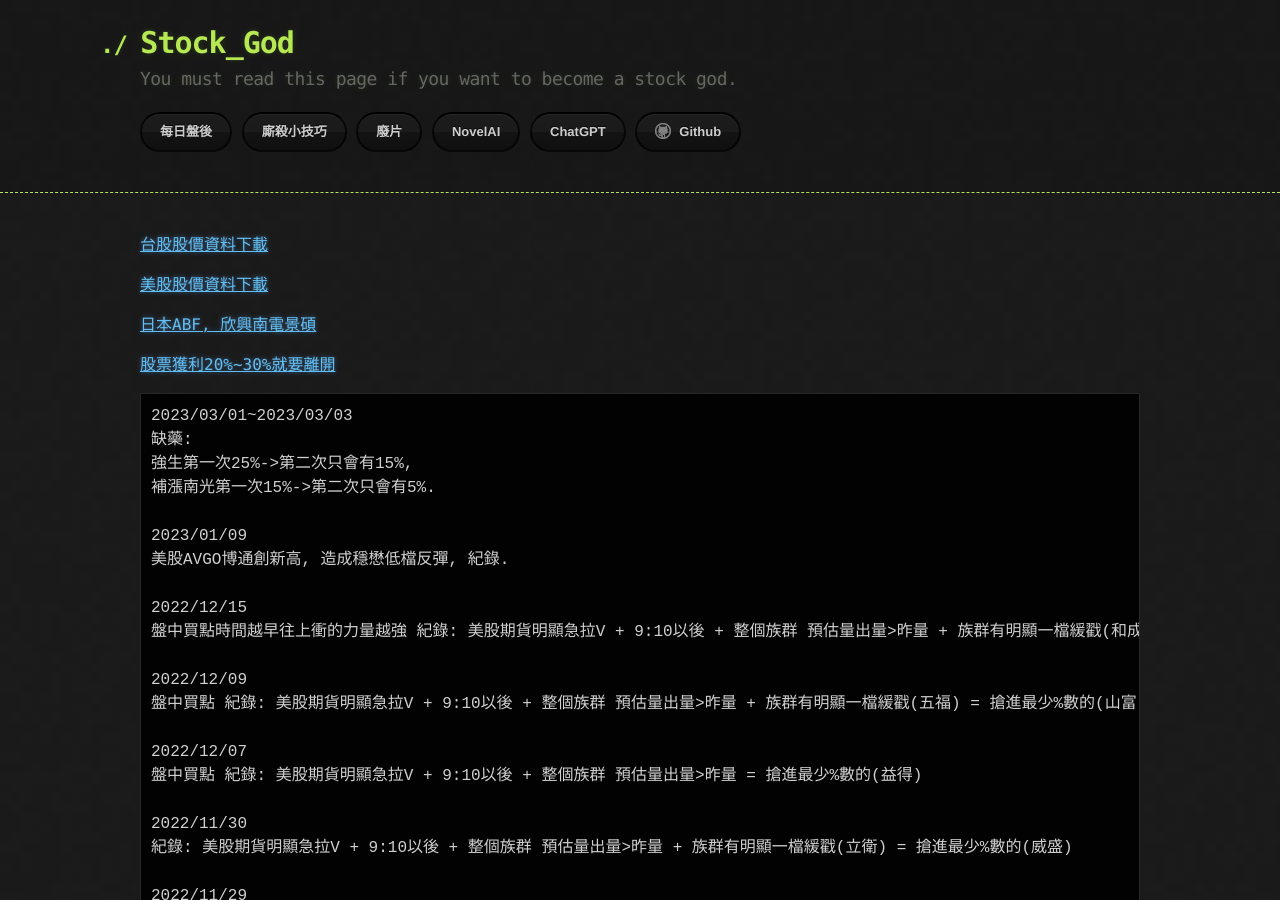
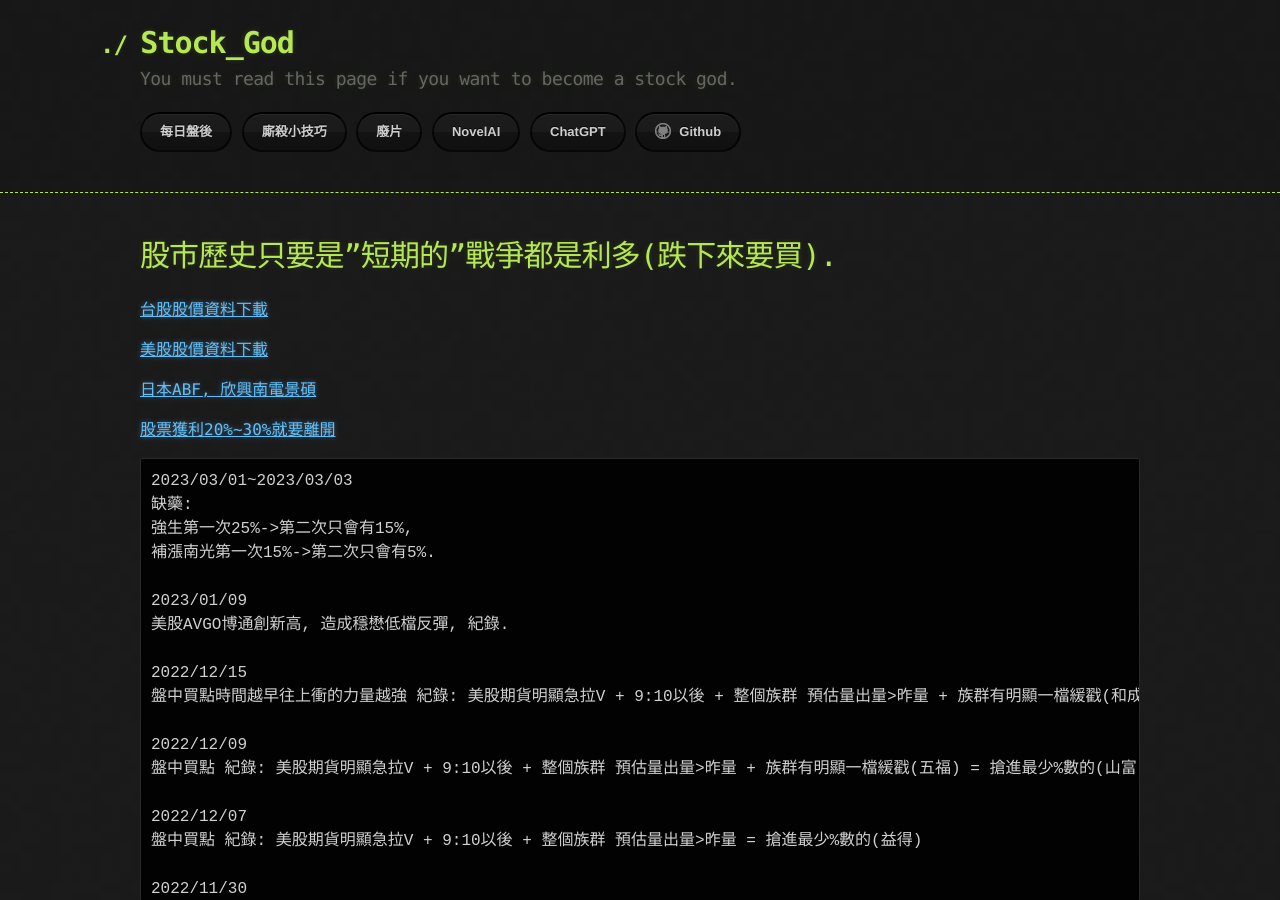
Before and after one commit to lepg5487/Stock_God, a Jekyll site: the page built from experience.md, in a window 1280 px wide and 900 px high. Built offline with Jekyll 4.4.1, drawn with Linux system fonts in a browser that asks for light colours; our own code applies the rules of GitHub Pages for plain Markdown files.

Commit message:
Update experience.md

```diff
--- a/experience.md
+++ b/experience.md
@@ -1,6 +1,9 @@
 ---
 layout: testlayouts
 ---
+
+# 股市歷史只要是"短期的"戰爭都是利多(跌下來要買).
+
 [台股股價資料下載](https://www.twse.com.tw/zh/page/trading/exchange/STOCK_DAY.html)
 
 [美股股價資料下載](https://hk.finance.yahoo.com/quote/ARNC/history?period1=1672531200&period2=1677628800&interval=1d&filter=history&frequency=1d&includeAdjustedClose=true)
```
